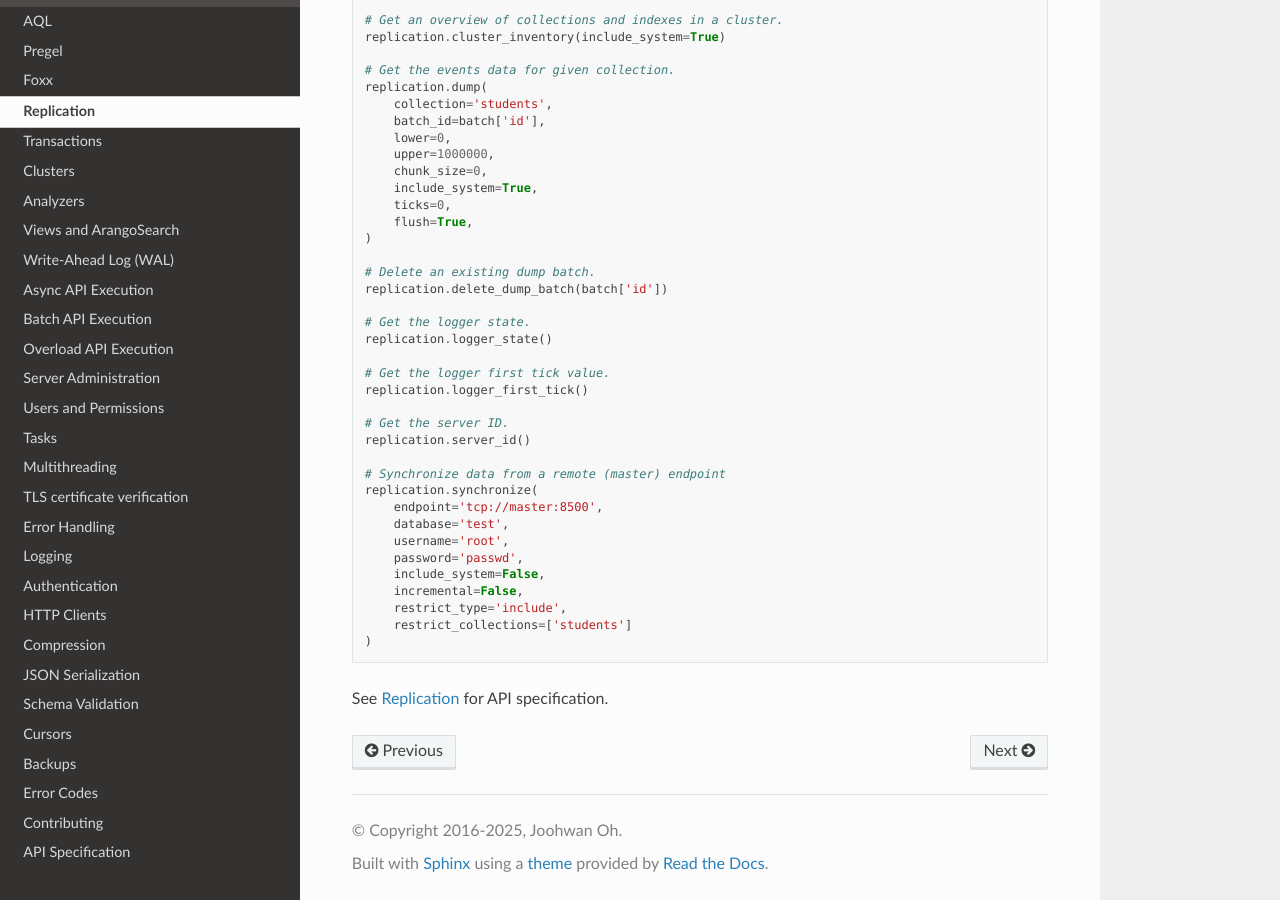
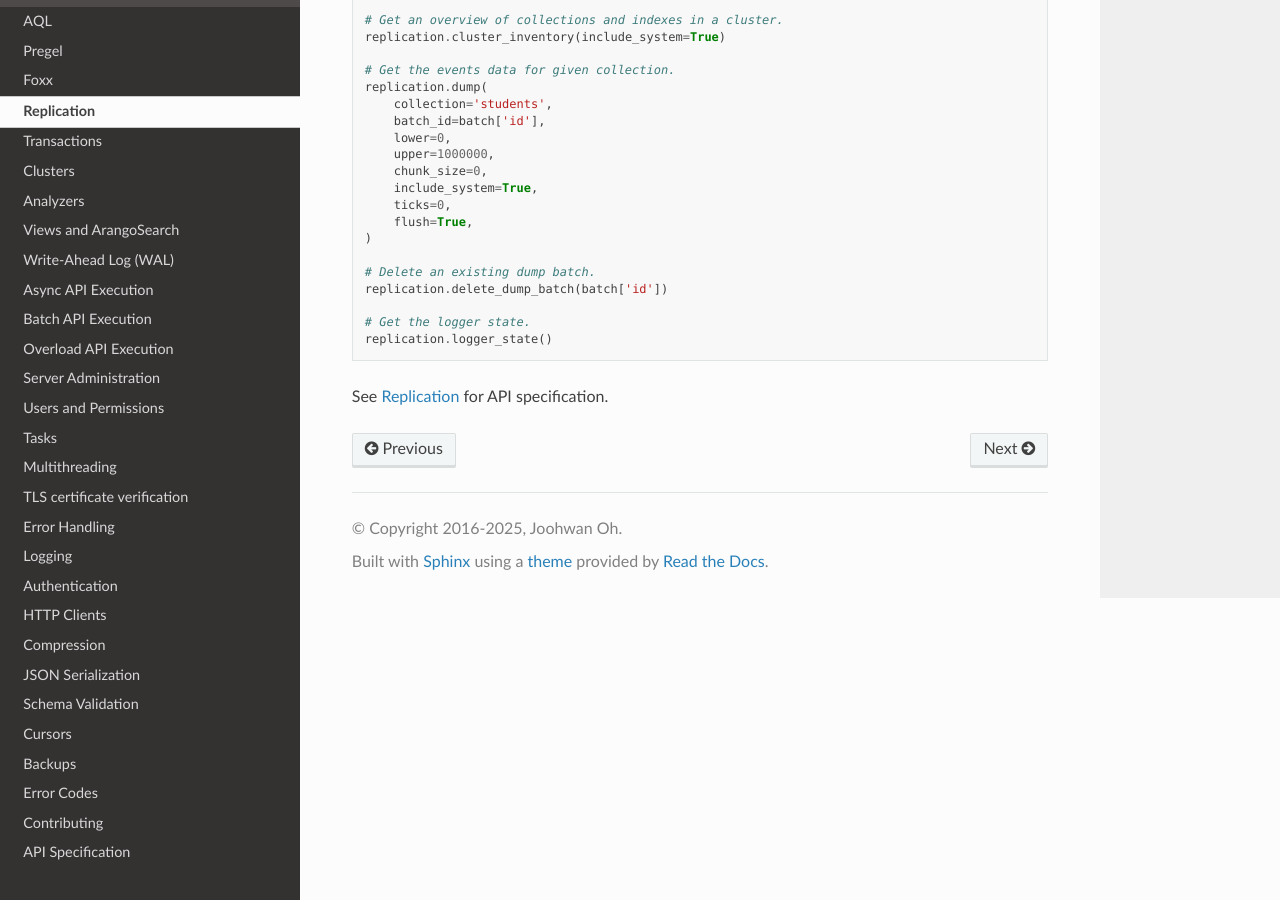
Before and after one commit to arangodb/python-arango, a Sphinx documentation site: the page built from docs/replication.rst, in a window 1280 px wide and 900 px high, scrolled down 684 px. Built offline with Sphinx 7.4.7 and the Read the Docs theme 3.1.0, drawn with Linux system fonts in a browser that asks for light colours.

Commit message:
Removing deprecated replication APIs. (#404)

```diff
--- a/docs/replication.rst
+++ b/docs/replication.rst
@@ -57,22 +57,5 @@ information, refer to `ArangoDB manual`_.
     # Get the logger state.
     replication.logger_state()
 
-    # Get the logger first tick value.
-    replication.logger_first_tick()
-
-    # Get the server ID.
-    replication.server_id()
-
-    # Synchronize data from a remote (master) endpoint
-    replication.synchronize(
-        endpoint='tcp://master:8500',
-        database='test',
-        username='root',
-        password='passwd',
-        include_system=False,
-        incremental=False,
-        restrict_type='include',
-        restrict_collections=['students']
-    )
 
 See :ref:`Replication` for API specification.
```
Also changed, not shown: 2 other files.
